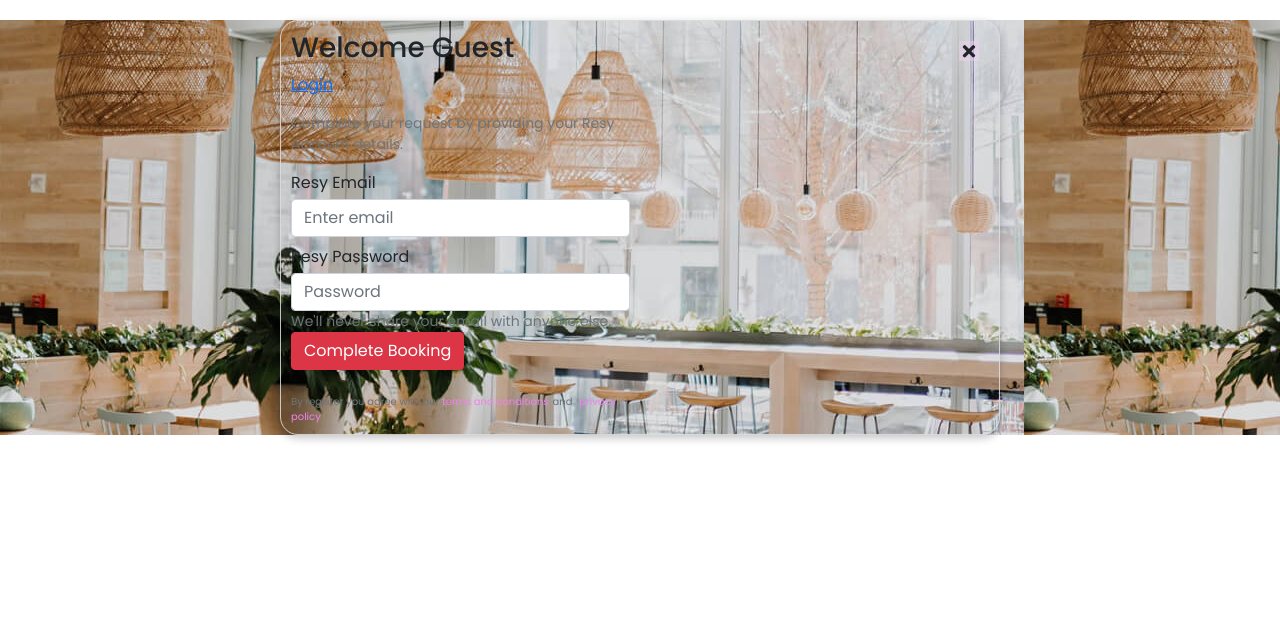
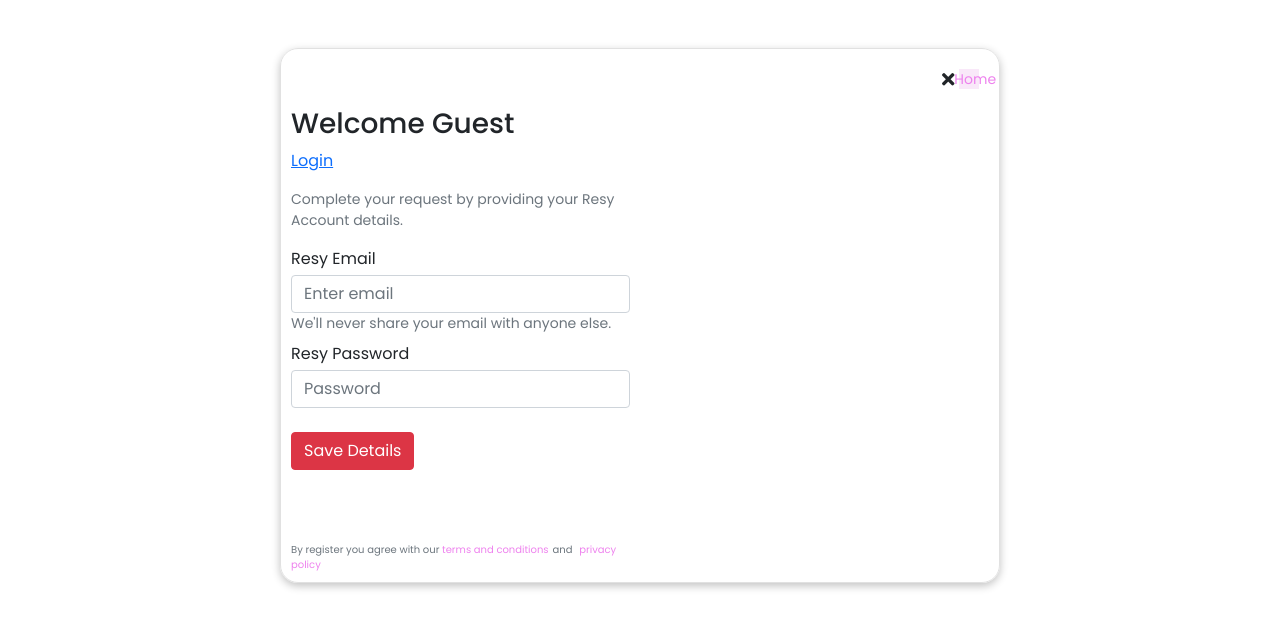
Before and after one commit to blackmishra/restbot, a Django app: page /fetch_user in a window 1280 px wide. Shown: the top 628 px of the page. Run offline with Django 4.2, Linux system fonts and the light colour scheme; parts of the project's set-up code (start-up, migrations or seed data) failed here and were passed over; some libraries are stand-ins or nearby versions.

Commit message:
view_booking_updated

```diff
--- a/resy/models.py
+++ b/resy/models.py
@@ -54,6 +54,8 @@
     booking_available_till = models.DateField(null=False, blank=False)
     is_booking_date_active = models.BooleanField(default=False)
     booking_status = models.CharField(max_length=100, null=False, default="Pending")
+    updated_at = models.DateTimeField(auto_now=True)
+    created_at = models.DateTimeField(auto_now_add=True)
 
     def __str__(self):
         booking_desc = (
@@ -91,6 +93,8 @@
     booking_status = models.CharField(max_length=100, null=False, default="Pending")
     reservation_id = models.TextField(default="abc")
     reservation_cnf_token = models.TextField(default="abc")
+    updated_at = models.DateTimeField(auto_now=True)
+    created_at = models.DateTimeField(auto_now_add=True)
 
     def __str__(self):
         return self.booking_id
--- a/resy/views.py
+++ b/resy/views.py
@@ -19,6 +19,7 @@
 from rest_framework.renderers import JSONRenderer
 from rest_framework.response import Response
 from rest_framework.views import APIView
+from django.contrib.auth.mixins import LoginRequiredMixin
 
 from resybookingproject import constants as CONST
 
@@ -425,28 +426,32 @@
 class Fetch_user(APIView):
     def get(self, request, *args, **kwargs):
         user_queryset = None
+        print(request.session.get("user"))
         if request.session.get("user"):
             user_email = request.session.get("user")["userinfo"]["email"]
             user_queryset = User.objects.filter(user_email=user_email).values(
                 "resy_email", "resy_pwd", "user_name", "user_email"
             )
             if user_queryset:
-                request.session["user_details"] = json.dumps(
-                    list(user_queryset)[0], indent=4
+                request.session["user_details"] = (
+                    list(user_queryset)[0] if user_queryset else None
                 )
+
+        booking_details = request.session.get("booking_details")
+
         return render(
             request,
             "user_page.html",
             context={
                 "session": request.session.get("user"),
                 "pretty": json.dumps(request.session.get("user"), indent=4),
-                "user_details": json.dumps(list(user_queryset)[0], indent=4)
-                if user_queryset
-                else None,
+                "booking_details": request.session.get("booking_details"),
+                "user_details": list(user_queryset)[0] if user_queryset else None,
             },
         )
 
     def post(self, request, *args, **kwargs):
+        print(request.session.get("user_details"))
         if request.session.get("user_details") is None:
             data = {
                 "resy_email": request.data.get("resy_email"),
@@ -454,11 +459,11 @@
                 "user_name": request.data.get("resy_email"),
                 "user_email": request.data.get("resy_email"),
             }
-
+            print(data)
             serializer = UserSerializer(data=data)
 
             if serializer.is_valid():
-                if User.objects.filter(user_id=data["user_email"]):
+                if User.objects.filter(user_email=data["user_email"]):
                     message = "User already exists."
                     req_status = status.HTTP_200_OK
                 else:
@@ -476,7 +481,7 @@
                         send_email(
                             booking_details["subject"],
                             booking_details["message"],
-                            user_email,
+                            data["user_email"],
                         )
             else:
                 message = serializer.errors
@@ -488,7 +493,9 @@
                 status=req_status,
                 template_name="status.html",
             )
-        if request.session.get("booking_details") is not None:
+        if request.session.get("booking_details") is not None and request.session.get(
+            "user"
+        ):
             booking_details = request.session.get("booking_details")
             user_email = request.session.get("user")["userinfo"]["email"]
 
@@ -509,13 +516,14 @@
     model = Reservation_request
     template_name = "view_bookings.html"
     context_object_name = "booking_list"
-    paginate_by = 5
+    # paginate_by = 5
 
     def get_queryset(self):
-        user_details = ast.literal_eval(self.request.session.get("user_details"))
+        user_details = self.request.session.get("user")
+        if not user_details:
+            return redirect("fetch_user")
 
         if user_details.get("user_email"):
             user_email = user_details.get("user_email")
-
             return Reservation_request.objects.filter(user_email=user_email)
-        return None
+        return Reservation_request.objects.none()
--- a/resybookingproject/settings.py
+++ b/resybookingproject/settings.py
@@ -35,6 +35,7 @@
 
 # set the celery broker url
 CELERY_BROKER_URL = os.environ.get("CELERY_BROKER_URL")
+LOGIN_URL = 'login'
 
 # set the celery result backend
 CELERY_RESULT_BACKEND = os.environ.get("CELERY_BROKER_URL")
--- a/templates/user_page.html
+++ b/templates/user_page.html
@@ -138,17 +138,15 @@
 
 <body>
 
-  <div class="image-container set-full-height" style="background-image: url('assets/img/about.jpg')">
-    <div class="body d-md-flex align-items-center justify-content-between">
-      <!-- <div class="box-1 mt-md-0 mt-2">
-        <img
-          src="https://images.pexels.com/photos/2033997/pexels-photo-2033997.jpeg?auto=compress&cs=tinysrgb&dpr=2&w=500"
-          class="" alt="">
-      </div> -->
-      <div class=" box-2 d-flex flex-column h-100">
+  <div class="set-full-height mt-5" >
+
+    <div class="body d-md-flex align-items-center justify-content-between ">
+
+      <div class="box-2 d-flex flex-column h-100 ">
+
         <form action="" method="post">
           {% csrf_token %}
-        <div>
+        <div class="mt-5">
           {% if session %}
           <h3>Welcome <br>{{session.userinfo.name}}!</h3>
           <p><a href="{% url 'logout' %}">Logout</a></p>
@@ -158,29 +156,28 @@
           {% endif %}
           {% if user_details %}
           <small class="form-text text-muted">Your Resy Account details will be fetched from account.</small><br><br>
-
-          <input type='submit' class='btn btn-finish btn-fill btn-danger btn-wd' name='complete' value='Complete Booking' />
           {% else %}
-
             <small class="form-text text-muted">Complete your request by providing your Resy Account details.</small>
             <div class="form-group mt-3">
               <label for="resy_email">Resy Email</label>
               <input type="email" class="form-control mt-1" name="resy_email" id="resy_email"
                 aria-describedby="emailHelp" placeholder="Enter email">
+              <small id="emailHelp" class="form-text text-muted">We'll never share your email with anyone else.</small>
+
             </div>
             <div class="form-group mt-2">
               <label for="resy_pwd">Resy Password</label>
               <input type="password" class="form-control mt-1" name="resy_pwd" id="resy_pwd" placeholder="Password">
             </div>
-            <div>
-              <small id="emailHelp" class="form-text text-muted">We'll never share your email with anyone else.</small>
+            <br>
+            <input type='submit' class='btn btn-finish btn-fill btn-danger btn-wd' name='complete' value='Save Details' />
 
-            </div>
+            <br><br>
+
+            {% endif %}
+          <!-- {% if booking_details.booking_id %}
             <input type='submit' class='btn btn-finish btn-fill btn-danger btn-wd' name='complete' value='Complete Booking' />
-            {% endif %}
-
-            <!-- <input type="submit" value="Submit" class="btn btn-primary mt-2" /> -->
-
+          {% endif %} -->
 
 
 
@@ -195,9 +192,10 @@
           </div>
         </div>
       </form>
-        <span class="fas fa-times"></span>
+      <span class="fas fa-times"><a class="btn btn-primary" href="/">Home</a></span>
       </div>
     </div>
+  </div>
 
 
 </body>
--- a/templates/view_bookings.html
+++ b/templates/view_bookings.html
@@ -55,11 +55,12 @@
 		<h2>List of Bookings</h2>
 
 		<div class="row">
-			<div class="col-sm-11 col-sm-offset-1">
+			<div class="col-sm-12 col-sm-offset-1 mr-5">
 				<div class="wizard-container">
 					<table class="table">
 						<thead class="thead-dark">
 							<tr>
+								<th scope="col">Booked on</th>
 								<th scope="col">Booking ID</th>
 								<th scope="col">Restaurant Name</th>
 								<th scope="col">Restaurant ID</th>
@@ -73,6 +74,7 @@
 						<tbody>
 							{% for item in booking_list %}
 							<tr>
+								<td>{{ item.created_at }}</td>
 								<td>{{ item.booking_id }}</td>
 								<td>{{ item.rest_name }}</td>
 								<td>{{ item.rest_id }}</td>
```
Also changed, not shown: resy/migrations/0018_booking_details_created_at_and_more.py (added), resy/migrations/0019_alter_booking_details_created_at_and_more.py (added), 2 other files.
